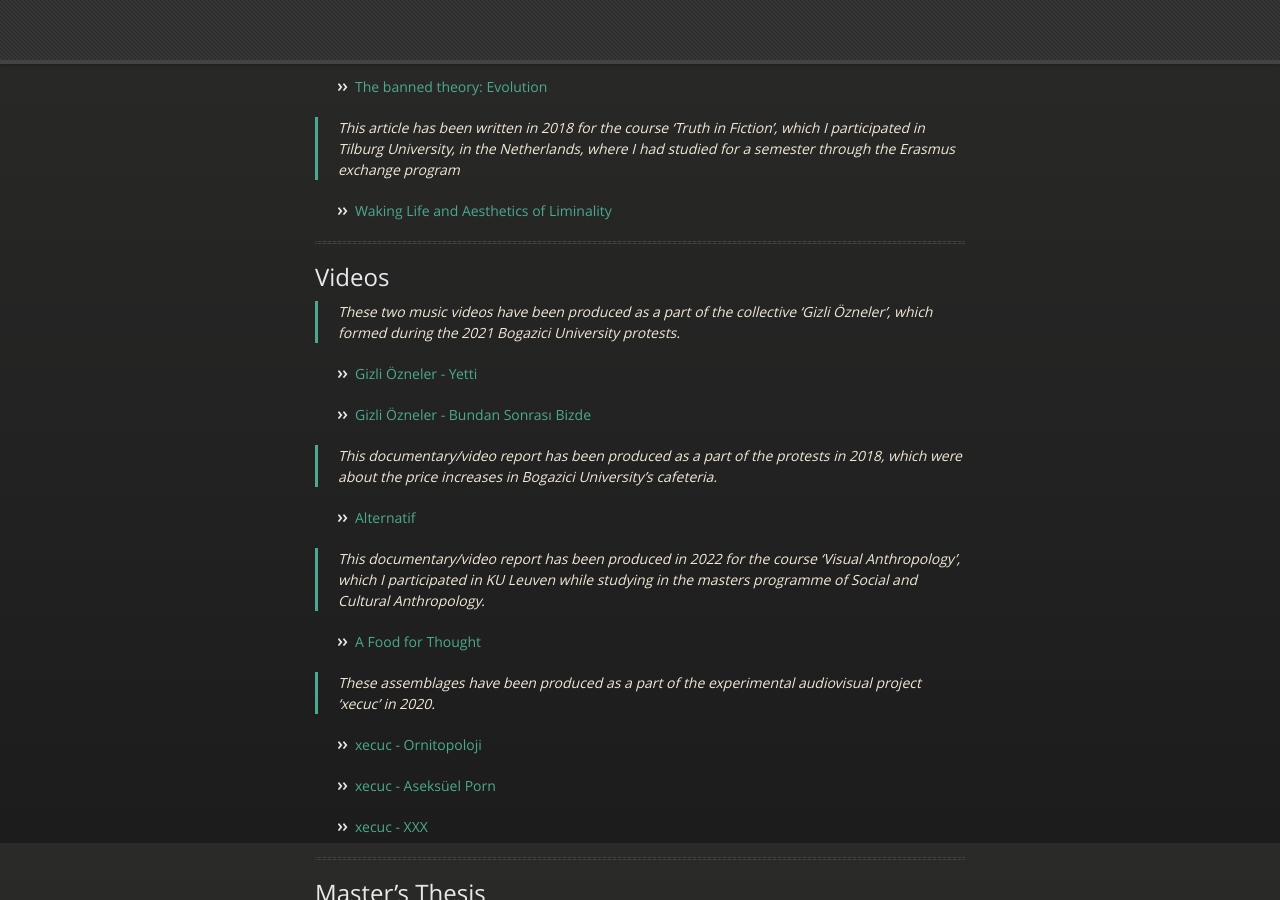
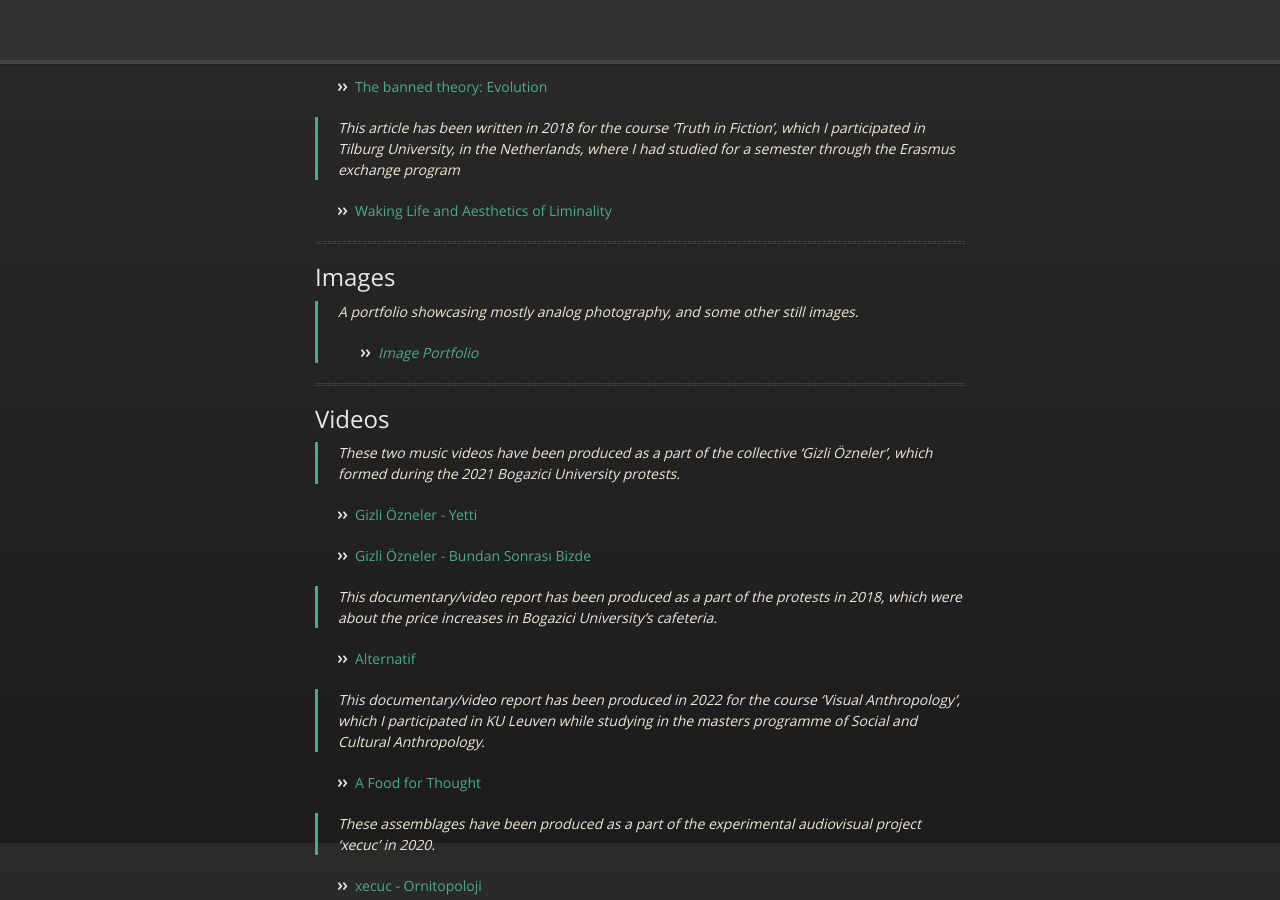
Before and after one commit to gurhan-camgoz/gurhan-camgoz.github.io, a Jekyll site: the page built from index.md, in a window 1280 px wide and 900 px high, scrolled down 957 px. Built offline with Jekyll 4.4.1, drawn with Linux system fonts in a browser that asks for light colours.

Commit message:
up-aug24

```diff
--- a/index.md
+++ b/index.md
@@ -31,6 +31,11 @@ For further communication: [gurhan.camgoz@gmail.com](mailto:gurhan.camgoz@gmail.
 
 * * *
 
+## Images
+>A portfolio showcasing mostly analog photography, and some other still images.
+  - [Image Portfolio](https://www.behance.net/gurhancamgoz)
+
+* * *
 ## Videos
 
 >These two music videos have been produced as a part of the collective ‘Gizli Özneler’, which formed during the 2021 Bogazici University protests.
```
